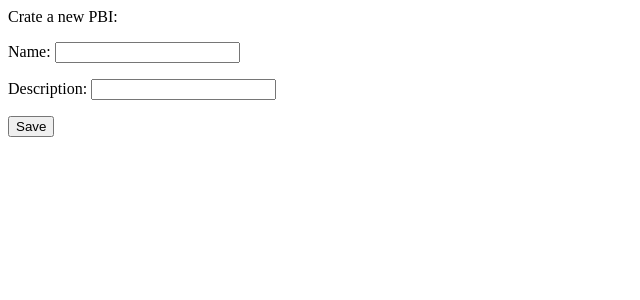
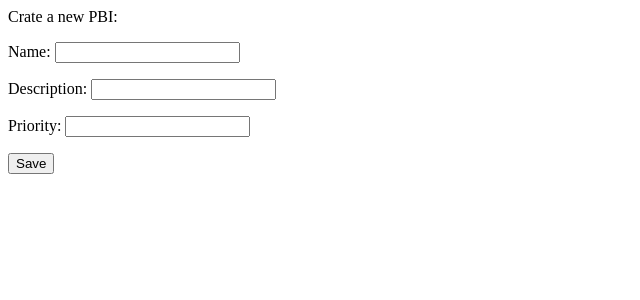
Before and after one commit to joeydubey/comp3297-gnome, a Django app: page /backtrack/projects/1/1/create-new-pbi in a window 1280 px wide. Shown: the top 300 px of the page, without its empty margins (0-640 px from the left). Run offline with Django 3.2, Linux system fonts and the light colour scheme.

Commit message:
Added priority for PBIs and sorts backlogs accordingly

```diff
--- a/gnome-project/backtrack/models.py
+++ b/gnome-project/backtrack/models.py
@@ -100,6 +100,7 @@ class ProductBacklogItem(models.Model):
     productBacklogID = models.ForeignKey(ProductBacklog, on_delete=models.CASCADE)
     sprintBacklogID = models.ForeignKey(SprintBacklog, on_delete=models.CASCADE, blank=True, null=True)
     status = models.CharField(max_length=50, default=PBIStatus.NOT_YET_STARTED.value, choices=PBIStatus.choices())
+    priority = models.IntegerField(blank=True, null=True)
 
     def __str__(self):
         return self.name
--- a/gnome-project/backtrack/views.py
+++ b/gnome-project/backtrack/views.py
@@ -31,7 +31,7 @@ class EditPBI(UpdateView):
 
     model = ProductBacklogItem
     slug_field = "pbi"
-    fields = ['name', 'description', 'pointEstimate', 'status']
+    fields = ['name', 'description', 'pointEstimate', 'status', 'priority']
 
     def get_success_url(self):
         pbi_ID = self.object.id
@@ -86,13 +86,12 @@ class ViewProject(TemplateView):
                 context["sprint_current"] = sprint_list_current[0]
                 print(context['sprint_current'])
                 sprint_current_id = sprint_list_current[0].id
-                context['pbi_sprint_current_list'] = ProductBacklogItem.objects.filter(sprintBacklogID=sprint_current_id)
-
+                context['pbi_sprint_current_list'] = ProductBacklogItem.objects.filter(sprintBacklogID=sprint_current_id).order_by('priority')
             if len(sprint_list_current) == 0:
                 print("create a new sprint")
 
         context['sprint_list_done'] = sprint_backlogs.filter(status=SprintStatus.COMPLETE.value)
-        context['pbis_product_backlog_list'] = ProductBacklogItem.objects.filter(productBacklogID=context['product_backlog'].id)
+        context['pbis_product_backlog_list'] = ProductBacklogItem.objects.filter(productBacklogID=context['product_backlog'].id).order_by('priority')
         return context
 
 
@@ -108,7 +107,7 @@ class CreateNewProjectView(CreateView):
 class CreateNewPBIView(CreateView):
     template_name = "pbi_form.html"
     model = ProductBacklogItem
-    fields = ['name', 'description']
+    fields = ['name', 'description', 'priority']
 
     def form_valid(self, form):
         product_backlogID = get_object_or_404(ProductBacklog, id=self.kwargs['productBacklog'])
--- a/gnome-project/templates/project.html
+++ b/gnome-project/templates/project.html
@@ -116,6 +116,7 @@
                 <th>Tasks Not Yet Started</th>
                 <th>Tasks In Progress</th>
                 <th>Tasks Completed</th>
+                <th>Priority</th>
             </tr>
             {% for pbi in pbi_sprint_current_list %}
             <tr>
@@ -161,6 +162,7 @@
                     </form>
                     {% endfor %}
                 </td>
+                <td>{{ pbi.priority }}</td>
             </tr>
             {% endfor %}
         </table>
@@ -187,6 +189,7 @@
                 <th>Description</th>
                 <th>Story Points</th>
                 <th>Status</th>
+                <th>Priority</th>
             </tr>
             {% for pbi in pbis_product_backlog_list %}
             <tr>
@@ -207,6 +210,7 @@
                 <td> {{ pbi.description }} </td>
                 <td> {{ pbi.pointEstimate }} </td>
                 <td> {{ pbi.status }} </td>
+                <td> {{ pbi.priority }} </td>
             </tr>
             {% endfor %}
     </table>
```
